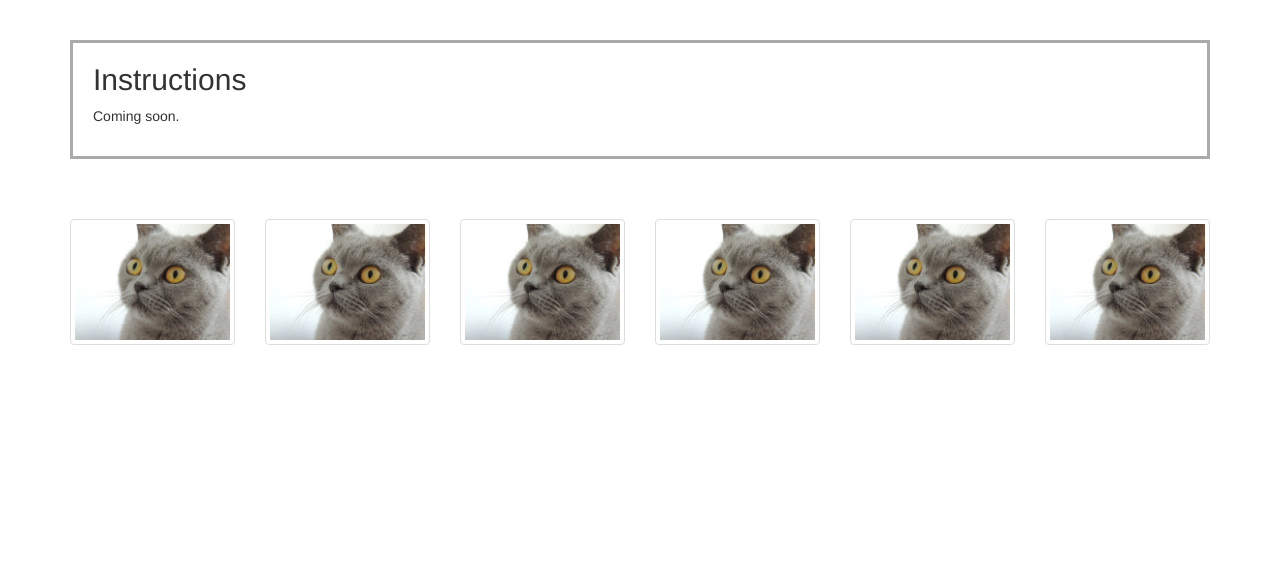
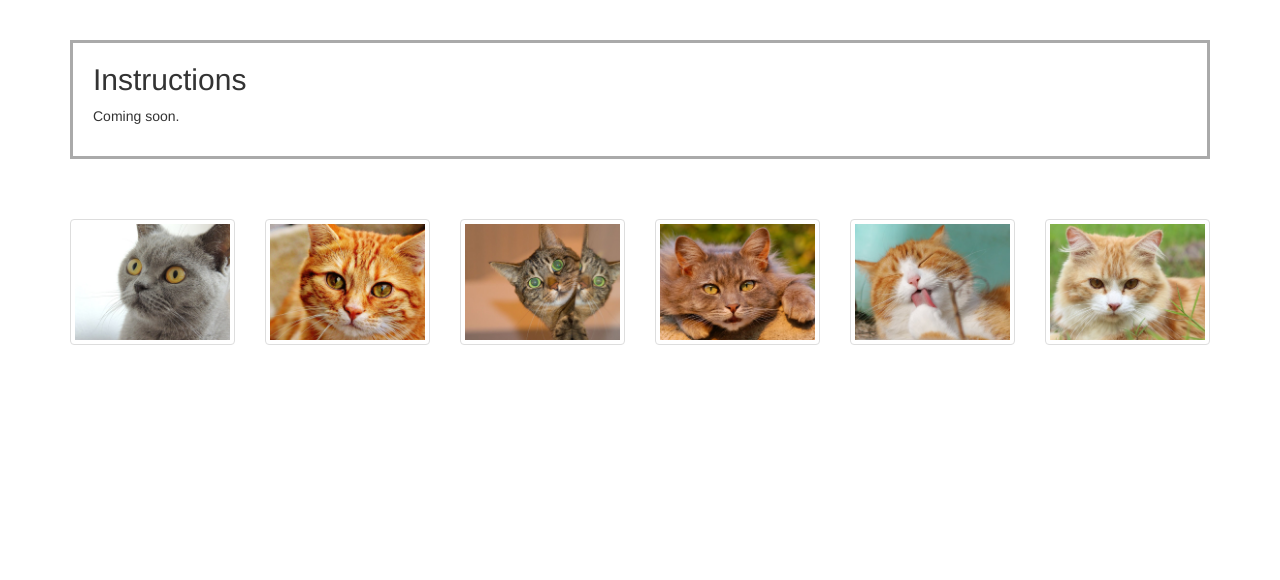
Before and after one commit to rlewis2892/bootstrap-sandbox-3, a PHP site: page / in a window 1280 px wide. Shown: the part 80-660 px from the top of the page. Run offline with PHP 8.4, Linux system fonts and the light colour scheme; some libraries are stand-ins or nearby versions.

Commit message:
add 6 different cat images to demo

```diff
--- a/index.php
+++ b/index.php
@@ -64,43 +64,43 @@
 
 						<!-- Begin FancyBox Gallery Item -->
 						<div class="col-xs-6 col-sm-4 col-md-3 col-lg-2">
-							<a href="img/cat.jpg" class="thumbnail" data-fancybox="gallery" data-caption="Meow!">
-								<img src="img/cat.jpg" alt="Kitty" class="img-responsive">
+							<a href="img/cat-1.jpg" class="thumbnail" data-fancybox="gallery" data-caption="Meow!">
+								<img src="img/cat-1.jpg" alt="Kitty" class="img-responsive">
 							</a>
 						</div>
 
 						<!-- Begin FancyBox Gallery Item -->
 						<div class="col-xs-6 col-sm-4 col-md-3 col-lg-2">
-							<a href="img/cat.jpg" class="thumbnail" data-fancybox="gallery" data-caption="Meow 2!">
-								<img src="img/cat.jpg" alt="Kitty" class="img-responsive">
+							<a href="img/cat-2.jpg" class="thumbnail" data-fancybox="gallery" data-caption="Meow #2!">
+								<img src="img/cat-2.jpg" alt="Kitty" class="img-responsive">
 							</a>
 						</div>
 
 						<!-- Begin FancyBox Gallery Item -->
 						<div class="col-xs-6 col-sm-4 col-md-3 col-lg-2">
-							<a href="img/cat.jpg" class="thumbnail" data-fancybox="gallery" data-caption="Meow 3!">
-								<img src="img/cat.jpg" alt="Kitty" class="img-responsive">
+							<a href="img/cat-3.jpg" class="thumbnail" data-fancybox="gallery" data-caption="Meow #3!">
+								<img src="img/cat-3.jpg" alt="Kitty" class="img-responsive">
 							</a>
 						</div>
 
 						<!-- Begin FancyBox Gallery Item -->
 						<div class="col-xs-6 col-sm-4 col-md-3 col-lg-2">
-							<a href="img/cat.jpg" class="thumbnail" data-fancybox="gallery" data-caption="Meow 4!">
-								<img src="img/cat.jpg" alt="Kitty" class="img-responsive">
+							<a href="img/cat-4.jpg" class="thumbnail" data-fancybox="gallery" data-caption="Meow #4!">
+								<img src="img/cat-4.jpg" alt="Kitty" class="img-responsive">
 							</a>
 						</div>
 
 						<!-- Begin FancyBox Gallery Item -->
 						<div class="col-xs-6 col-sm-4 col-md-3 col-lg-2">
-							<a href="img/cat.jpg" class="thumbnail" data-fancybox="gallery" data-caption="Meow 5!">
-								<img src="img/cat.jpg" alt="Kitty" class="img-responsive">
+							<a href="img/cat-5.jpg" class="thumbnail" data-fancybox="gallery" data-caption="Meow #5!">
+								<img src="img/cat-5.jpg" alt="Kitty" class="img-responsive">
 							</a>
 						</div>
 
 						<!-- Begin FancyBox Gallery Item -->
 						<div class="col-xs-6 col-sm-4 col-md-3 col-lg-2">
-							<a href="img/cat.jpg" class="thumbnail" data-fancybox="gallery" data-caption="Meow 6!">
-								<img src="img/cat.jpg" alt="Kitty" class="img-responsive">
+							<a href="img/cat-6.jpg" class="thumbnail" data-fancybox="gallery" data-caption="Meow #6!">
+								<img src="img/cat-6.jpg" alt="Kitty" class="img-responsive">
 							</a>
 						</div>
 
```
Also changed, not shown: img/cat-1.jpg (renamed from img/cat.jpg), img/cat-2.jpg (added), img/cat-3.jpg (added), img/cat-4.jpg (added), img/cat-5.jpg (added), img/cat-6.jpg (added).
